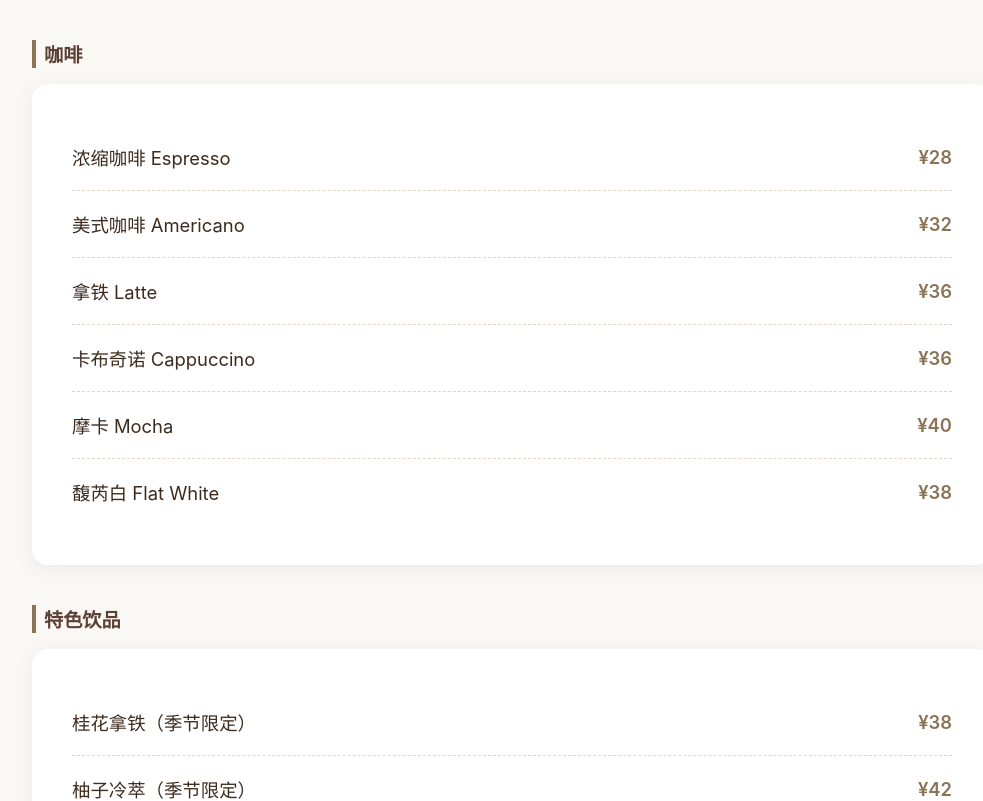
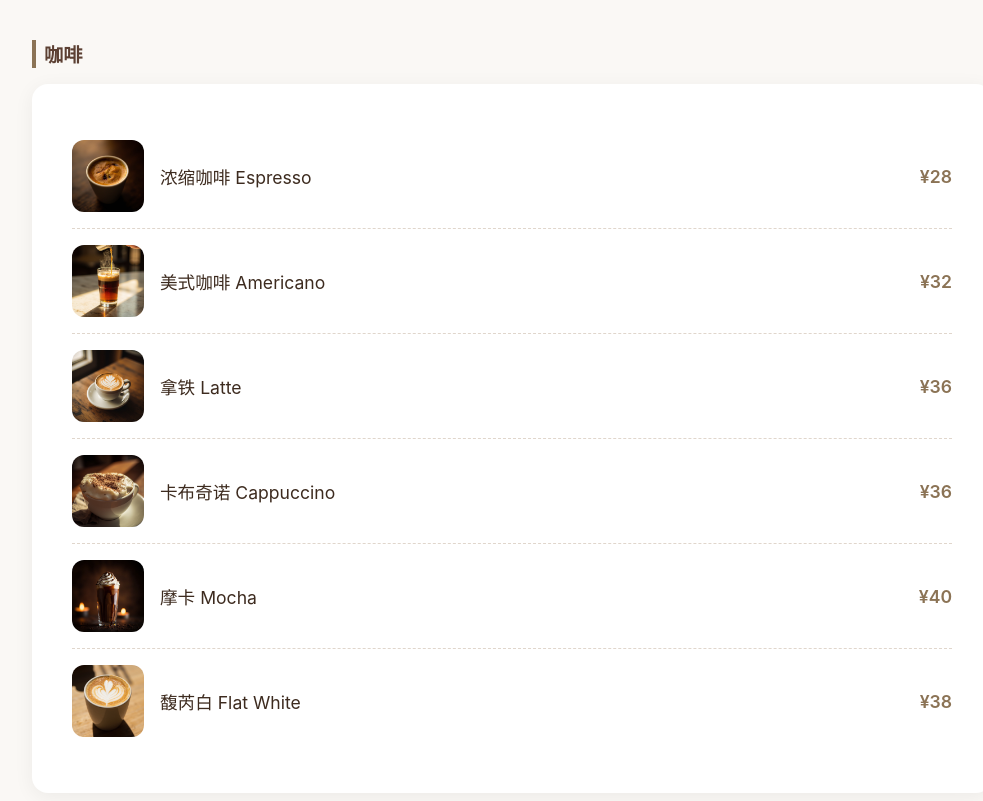
Before and after one commit to Langery/coffee-shop, a Vue app: page / in a window 1280 px wide. Shown: the part 1720-2521 px from the top of the page, without its empty margins (128-1111 px from the left). Built offline with nearby package versions, Linux system fonts and the light colour scheme.

Commit message:
Show menu thumbnails on home page
- Add menu item image display with 72x72 thumbnail
- Refactor menu-item layout to flex with image + info

```diff
--- a/src/views/Home.vue
+++ b/src/views/Home.vue
@@ -92,8 +92,11 @@ const getMenuItemsByCategory = (category) => {
               class="menu-item"
               @click="goToMenuItem(item.id)"
             >
-              <span class="name">{{ item.name }}</span>
-              <span class="price">{{ item.price }}</span>
+              <img :src="item.image" :alt="item.name" class="menu-thumb" />
+              <div class="menu-info">
+                <span class="name">{{ item.name }}</span>
+                <span class="price">{{ item.price }}</span>
+              </div>
             </div>
           </div>
         </div>
@@ -303,9 +306,9 @@ const getMenuItemsByCategory = (category) => {
 
 .menu-item {
   display: flex;
-  justify-content: space-between;
   align-items: center;
-  padding: 20px 0;
+  gap: 16px;
+  padding: 16px 0;
   border-bottom: 1px dashed #e0d6cc;
   cursor: pointer;
   transition: all 0.3s;
@@ -320,13 +323,28 @@ const getMenuItemsByCategory = (category) => {
   background: rgba(139, 115, 85, 0.05);
 }
 
+.menu-thumb {
+  width: 72px;
+  height: 72px;
+  border-radius: 12px;
+  object-fit: cover;
+  flex-shrink: 0;
+}
+
+.menu-info {
+  flex: 1;
+  display: flex;
+  justify-content: space-between;
+  align-items: center;
+}
+
 .menu-item .name {
-  font-size: 1.15rem;
+  font-size: 1.1rem;
   color: #3d2b1f;
 }
 
 .menu-item .price {
-  font-size: 1.15rem;
+  font-size: 1.1rem;
   color: #8b7355;
   font-weight: 600;
 }
```
